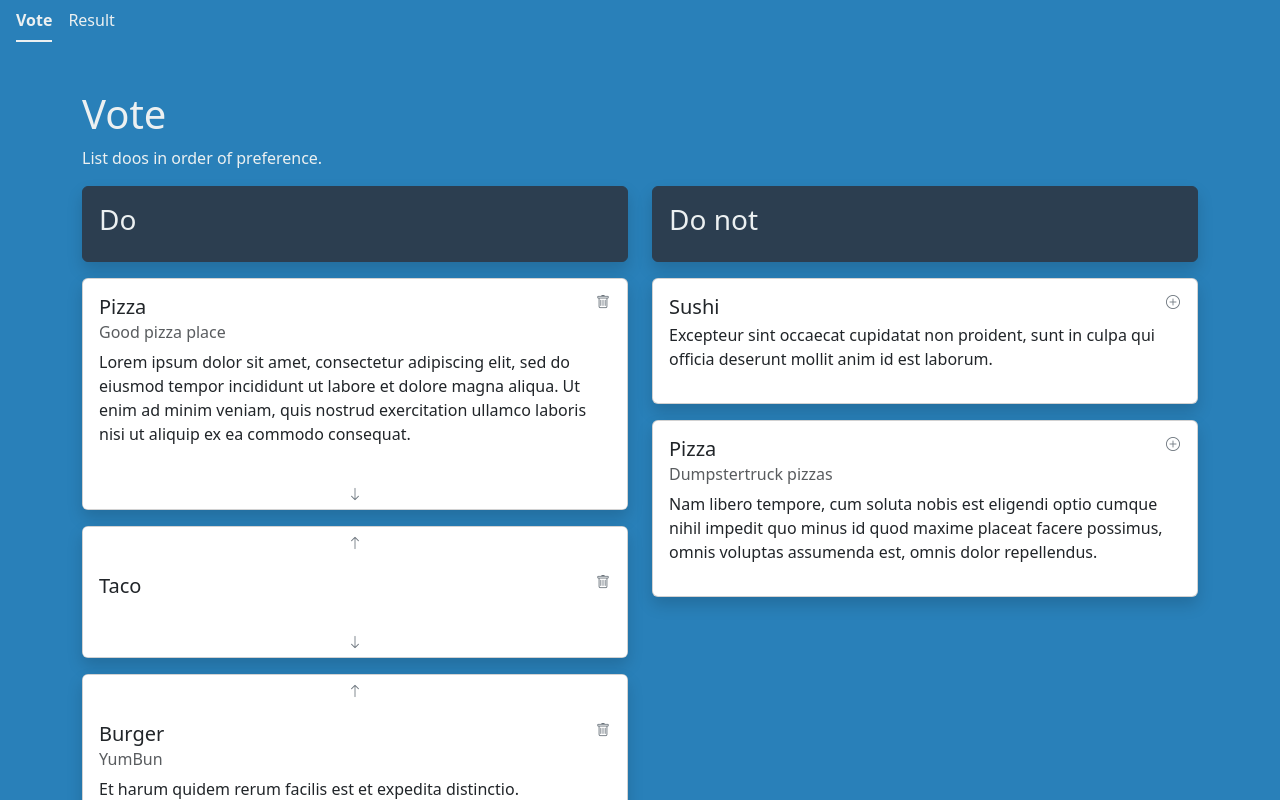
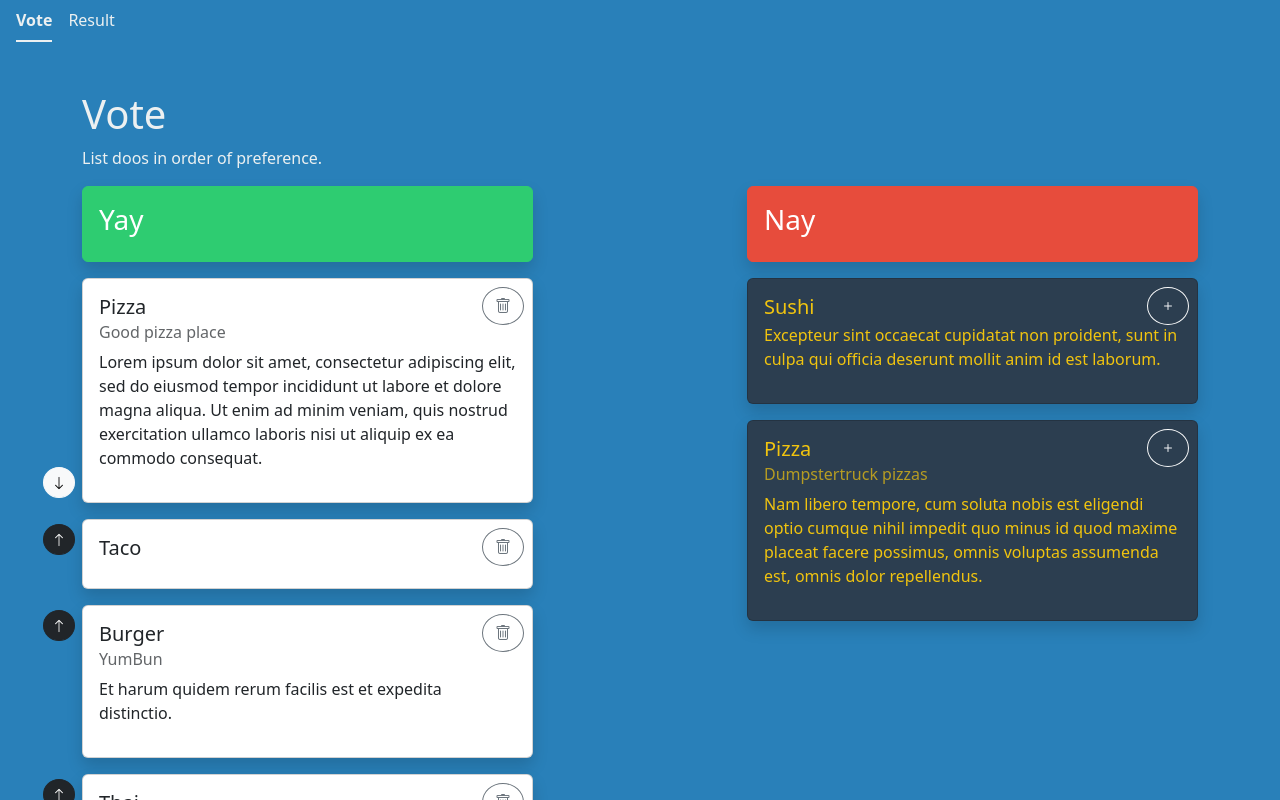
Before and after one commit to slovb/agree, an Angular app in the folder frontend/: page /vote in a window 1280 px wide. Shown: the top 800 px of the page. Built offline with nearby package versions, Linux system fonts and the light colour scheme.

Commit message:
arrows outside

```diff
--- a/frontend/src/app/vote/vote.component.html
+++ b/frontend/src/app/vote/vote.component.html
@@ -4,20 +4,22 @@
 
 <div class="fluid-container">
   <div class="row">
-    <div class="col">
-      <div class="card mb-3 do-card shadow">
+    <div class="col-5">
+      <div class="card mb-3 yay-card shadow">
         <div class="card-body">
           <div class="cart-title">
-            <h3>Do</h3>
+            <h3>Yay</h3>
           </div>
         </div>
       </div>
       @for (item of green_list; track item; let first=$first, last=$last) {
-      <div class="card mb-3 shadow">
-        <div class="btn-group">
+      <div class="card mb-3 shadow position-relative">
+        <div
+          class="btn-group position-absolute top-0 start-0 translate-middle-x pe-5 pt-1"
+        >
           <button
             type="button"
-            class="btn btn-sm btn-outline-secondary border-white"
+            class="btn btn-sm btn-dark rounded-circle"
             [hidden]="first"
           >
             <i class="bi bi-arrow-up"></i>
@@ -25,24 +27,28 @@
         </div>
         <div class="card-body position-relative">
           <h5 class="card-title">{{ item.title }}</h5>
-          <h6 class="card-subtitle mb-2 text-muted">{{ item.subtitle }}</h6>
+          <h6 class="card-subtitle mb-2" style="opacity: 70%">
+            {{ item.subtitle }}
+          </h6>
           <p class="card-text">
             {{ item.text }}
           </p>
           <div class="position-absolute top-0 end-0 mx-2 my-2">
             <button
               type="button"
-              class="btn btn-sm btn-outline-secondary border-white"
+              class="btn btn-outline-secondary rounded-circle border-none"
             >
               <i class="bi bi-trash"></i>
             </button>
           </div>
         </div>
-        <div class="btn-group">
+        <div
+          class="btn-group position-absolute bottom-0 start-0 translate-middle-x pe-5 pb-1"
+        >
           <button
             type="button"
-            class="btn btn-sm btn-outline-secondary border-white"
-            [hidden]="last"
+            class="btn btn-sm btn-light rounded-circle"
+            [hidden]="!first"
           >
             <i class="bi bi-arrow-down"></i>
           </button>
@@ -50,11 +56,12 @@
       </div>
       }
     </div>
-    <div class="col justify-content-end">
-      <div class="card mb-3 dont-card shadow">
+    <div class="col"></div>
+    <div class="col-5 justify-content-end">
+      <div class="card mb-3 nay-card shadow">
         <div class="card-body">
           <div class="cart-title">
-            <h3>Do not</h3>
+            <h3>Nay</h3>
           </div>
         </div>
       </div>
@@ -62,16 +69,18 @@
       <div class="card mb-3 shadow">
         <div class="card-body position-relative">
           <h5 class="card-title">{{ item.title }}</h5>
-          <h6 class="card-subtitle mb-2 text-muted">{{ item.subtitle }}</h6>
+          <h6 class="card-subtitle mb-2" style="opacity: 70%">
+            {{ item.subtitle }}
+          </h6>
           <p class="card-text">
             {{ item.text }}
           </p>
           <div class="position-absolute top-0 end-0 mx-2 my-2">
             <button
               type="button"
-              class="btn btn-sm btn-outline-secondary border-white"
+              class="btn btn-outline-light rounded-circle border-none"
             >
-              <i class="bi bi-plus-circle"></i>
+              <i class="bi bi-plus"></i>
             </button>
           </div>
         </div>
--- a/frontend/src/styles.scss
+++ b/frontend/src/styles.scss
@@ -9,14 +9,19 @@ a:hover {
   color: #ecf0f1 !important;
 }
 
-.do-card {
-  background-color: #2c3e50;
-  border-color: #2c3e50;
-  color: #ecf0f1;
+.yay-card {
+  background-color: #2ecc71;
+  border-color: #2ecc71;
+  color: #ffffff;
 }
 
-.dont-card {
+.nay-card {
+  background-color: #e74c3c;
+  border-color: #e74c3c;
+  color: #ffffff;
+}
+
+.nay-card ~ .card {
   background-color: #2c3e50;
-  border-color: #2c3e50;
-  color: #ecf0f1;
+  color: #f1c40f;
 }
```
